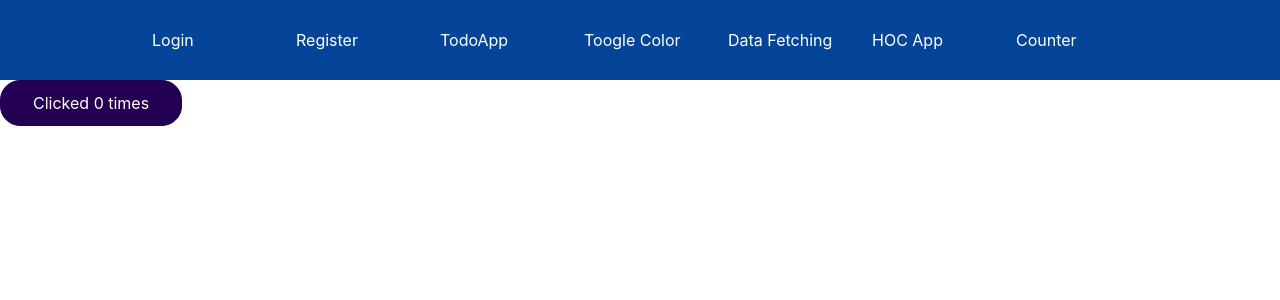
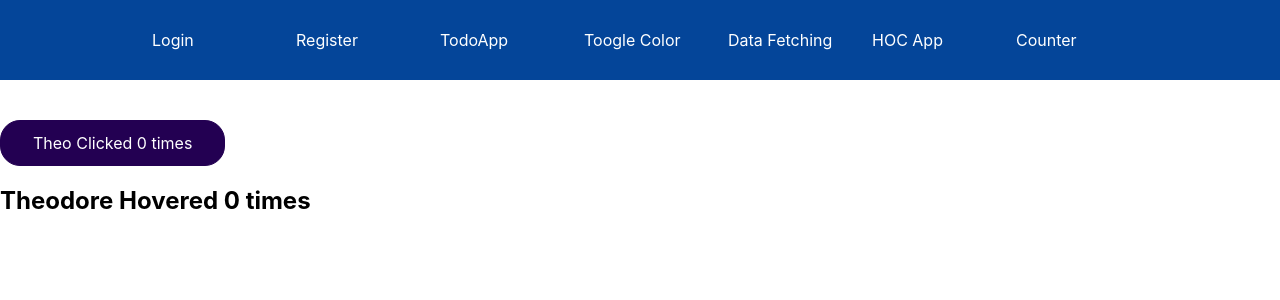
Before and after one commit to theodorejohn7/router-app, a React (Create React App) app: page /hocapp in a window 1280 px wide. Shown: the top 300 px of the page. Built offline with nearby package versions, Linux system fonts and the light colour scheme.

Commit message:
hoc completed

```diff
--- a/src/components/ClickCounter.js
+++ b/src/components/ClickCounter.js
@@ -1,26 +1,18 @@
 import React, { Component } from "react";
+import withCounter from "./withCounter";
 
 class ClickCounter extends Component {
-  constructor(props) {
-    super(props);
-    this.state = {
-      count: 0,
-    };
-  }
-incrementCount = () => {
-    this.setState(prevState => {
-        return { count: prevState.count +1}
 
-    })
-}
+ /* eslint-disable */
   render() {
-      const { count} = this.state
+      const { count, incrementCount, name} = this.props
+
     return (
       <div>
-        <button onClick={this.incrementCount}>Clicked {count} times</button>
+        <button onClick={incrementCount}>{name} Clicked {count} times</button>
       </div>
     );
   }
 }
 
-export default ClickCounter;
+export default withCounter(ClickCounter,5);
--- a/src/components/HOCApp.js
+++ b/src/components/HOCApp.js
@@ -1,16 +1,19 @@
-import React, {Component} from 'react'
-import ClickCounter from './ClickCounter'
+import React, { Component } from "react";
+import ClickCounter from "./ClickCounter";
+import HoverCounter from "./HoverCounter";
+
 class HOCApp extends Component {
-    render () {
-        return (
-            <div className ="App">
-<ClickCounter>
+  render() {
+    return (
+      <div className="App">
+        <br></br>
+        <br></br>
 
-</ClickCounter>
-
-            </div>
-        )
-    }
+        <ClickCounter />
+        <HoverCounter name="Theodore" />
+      </div>
+    );
+  }
 }
 
-export default HOCApp
+export default HOCApp;
--- a/src/components/HoverCounter.js
+++ b/src/components/HoverCounter.js
@@ -1,25 +1,19 @@
 import React, { Component } from "react";
+import withCounter from "./withCounter";
+
 
 class HoverCounter extends Component {
-  constructor(props) {
-    super(props);
-    this.state = {
-      count: 0,
-    };
-  }
-  incrementCount = () => {
-    this.setState((prevState) => {
-      return { count: prevState.count + 1 };
-    });
-  };
+
+ /* eslint-disable */
+
   render() {
-    const { count } = this.state;
+    const { count, incrementCount, name } = this.props;
     return (
       <div>
-        <h2 onMouseOver={this.incrementCount}>Hovered {count} times</h2>
+        <h2 onMouseOver={incrementCount}>{name} Hovered {count} times</h2>
       </div>
     );
   }
 }
 
-export default HoverCounter;
+export default withCounter(HoverCounter,8);
--- /dev/null
+++ b/src/components/withCounter.js
@@ -0,0 +1,30 @@
+import React from "react";
+
+const withCounter = (WrappedComponent, incrementNumber ) => {
+  class WithCounter extends React.Component {
+    constructor(props) {
+      super(props);
+      this.state = {
+        count: 0,
+      };
+    }
+    incrementCount = () => {
+      this.setState((prevState) => {
+        return { count: prevState.count + incrementNumber };
+      });
+    };
+    render() {
+      return (
+        <WrappedComponent
+          count={this.state.count}
+          incrementCount={this.incrementCount}
+          name="Theo"
+          {...this.props}
+        />
+      );
+    }
+  }
+  return WithCounter;
+};
+
+export default withCounter;
```
